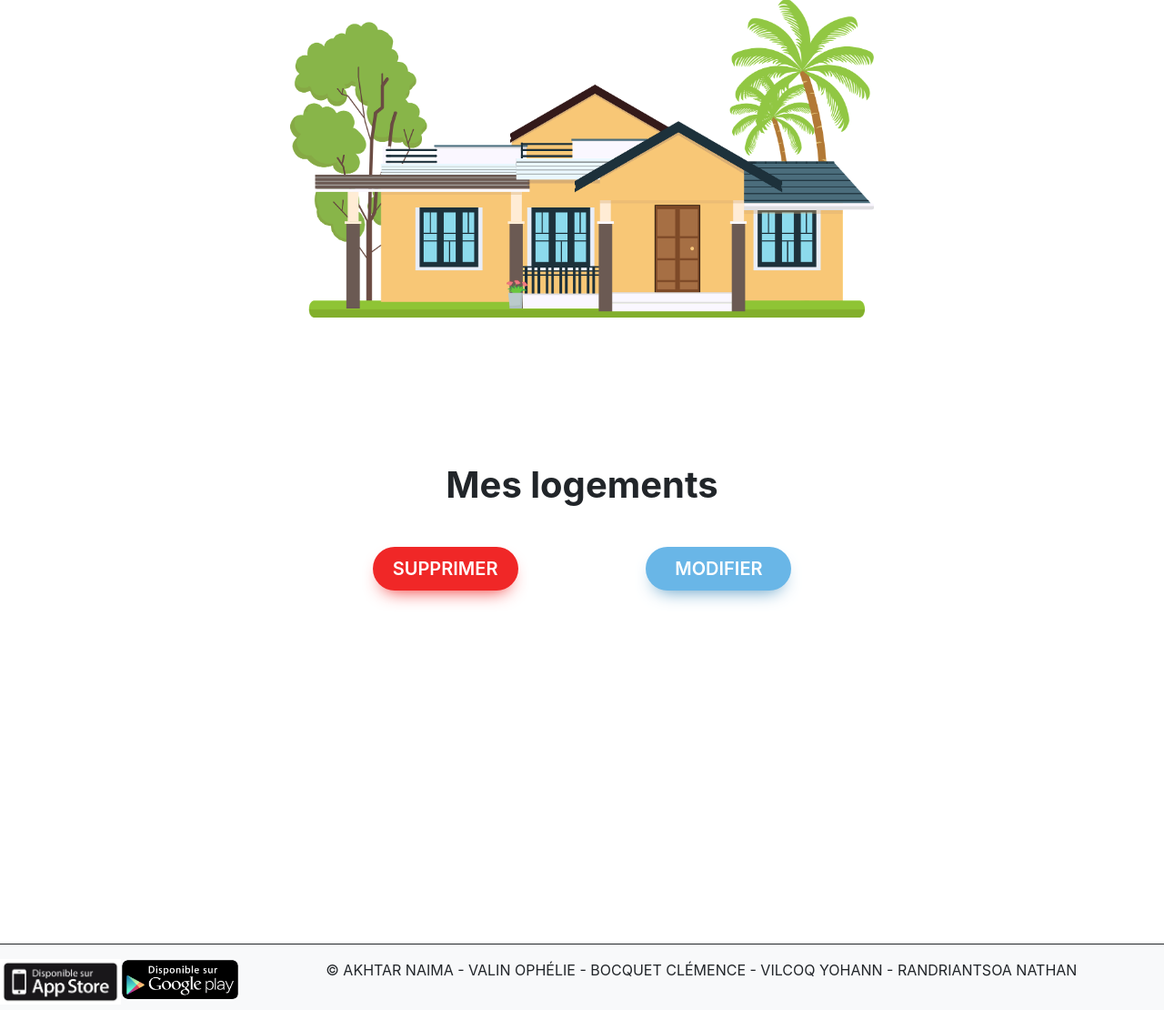
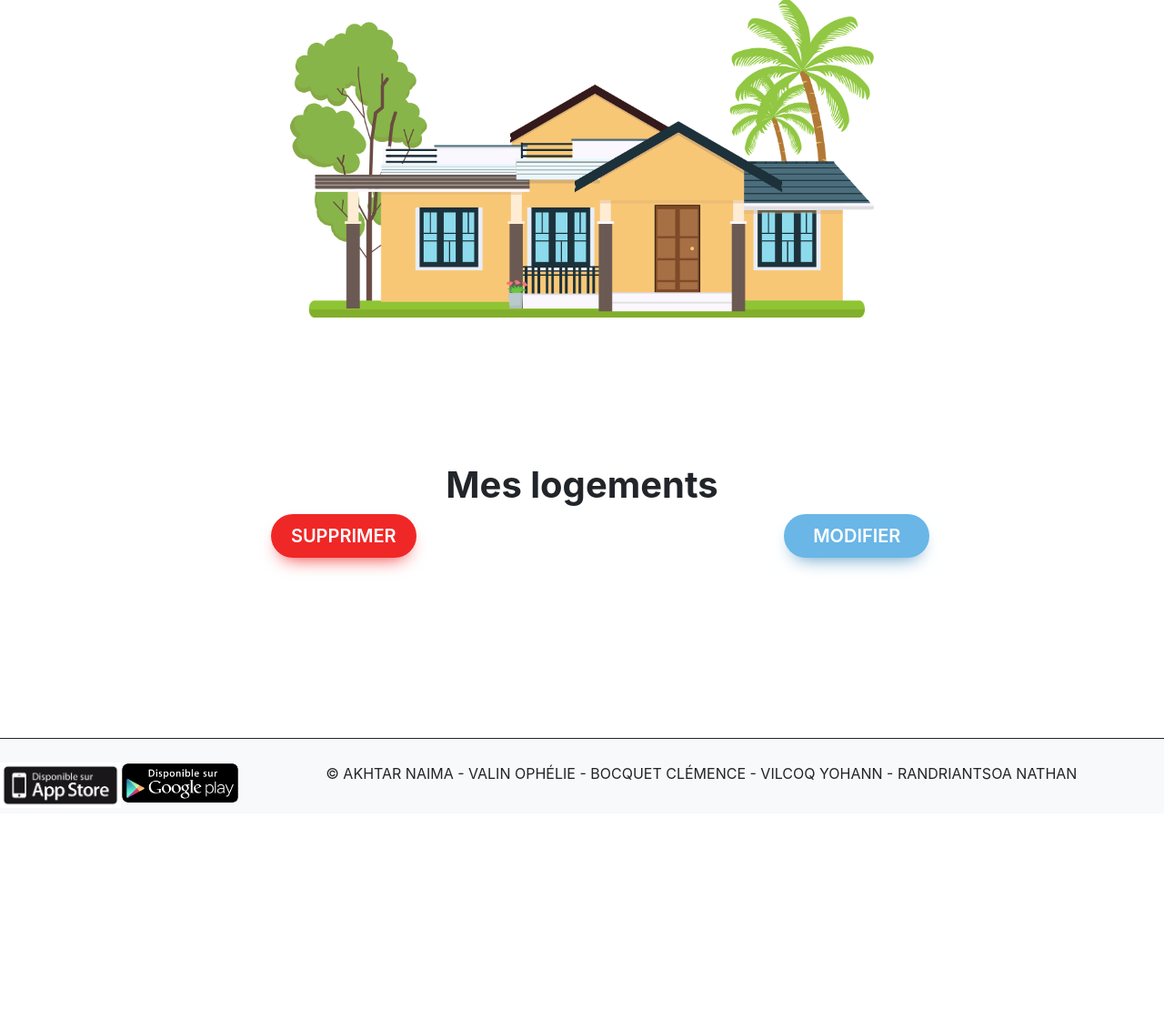
Before and after one commit to Kyxtaka/projet-finale_BUT-info, a Flask app: template mobilist/templates/afficheLogements.html in a window 1280 px wide. Shown: the part 151-1261 px from the top of the page at 91% size. After the commit the page ends 1036 px from the top, so only its background shows below. Run offline with Flask 3, Linux system fonts and the light colour scheme; the template is opened without the code that fills it, so the values that code supplies are empty; some libraries are stand-ins or nearby versions.

Commit message:
Modification buttons & centrage du tab simuler

```diff
--- a/mobilist/static/accueil2.css
+++ b/mobilist/static/accueil2.css
@@ -9,7 +9,7 @@ nav {
 
 main {
     margin-top: 6.1rem;
-    margin-bottom: 30rem;
+    margin-bottom: 6.1rem;
 }
 
 #navbar-collapse>ul>li>a {
@@ -59,7 +59,7 @@ main {
     top : 38px;
 }
 
-button {
+.connexion {
   box-sizing: border-box;
   cursor: pointer;
   font-family: Inter,Helvetica,"Apple Color Emoji","Segoe UI Emoji",NotoColorEmoji,"Noto Color Emoji","Segoe UI Symbol","Android Emoji",EmojiSymbols,-apple-system,system-ui,"Segoe UI",Roboto,"Helvetica Neue","Noto Sans",sans-serif;
@@ -174,4 +174,5 @@ footer {
 
 .p-footer {
     text-align: center;
+    margin-top: 10px;
 }
--- a/mobilist/static/affichageLogements.css
+++ b/mobilist/static/affichageLogements.css
@@ -42,16 +42,16 @@ section:hover {
     border-color: #5E5DF0;
 }
 
+
 #list-buttons {
     list-style-type: none;
+    display: block;
+    position: relative;
+    padding-bottom: 100px;
+    text-align: center;
+
 }
 
-.div-buttons {
-
-    display: block;
-    position: relative;
-
-}
 
 .supprimer {
     border-radius: 999px;
@@ -74,7 +74,6 @@ section:hover {
     width: 10rem;
     height: 3rem;
     word-break: break-word;
-    left: 32%;
 
 }
 
@@ -99,6 +98,6 @@ section:hover {
     width: 10rem;
     height: 3rem;
     word-break: break-word;
-    right: 32%;
+    margin-left: 25rem;
 
 }
--- a/mobilist/static/simulation.css
+++ b/mobilist/static/simulation.css
@@ -79,7 +79,7 @@
 }
 
 .simulation .info table {
-    margin-left: 750px;
+    margin-left: 580px;
 }
 
 .simulation .styled-table {
--- a/mobilist/templates/afficheLogements.html
+++ b/mobilist/templates/afficheLogements.html
@@ -23,8 +23,7 @@
         </section>
     </div>
     {% endfor %}
-</div>
-<div class="div-buttons">
+    <div class="log-buttons">
         <ul id="list-buttons">
             <li id="buttons">
                 <button class="supprimer" >SUPPRIMER</button>
@@ -32,4 +31,6 @@
             </li>
         </ul>
     </div>
+</div>
+
 {% endblock %}
```
Lines whose indentation alone changed are shown as unchanged.
